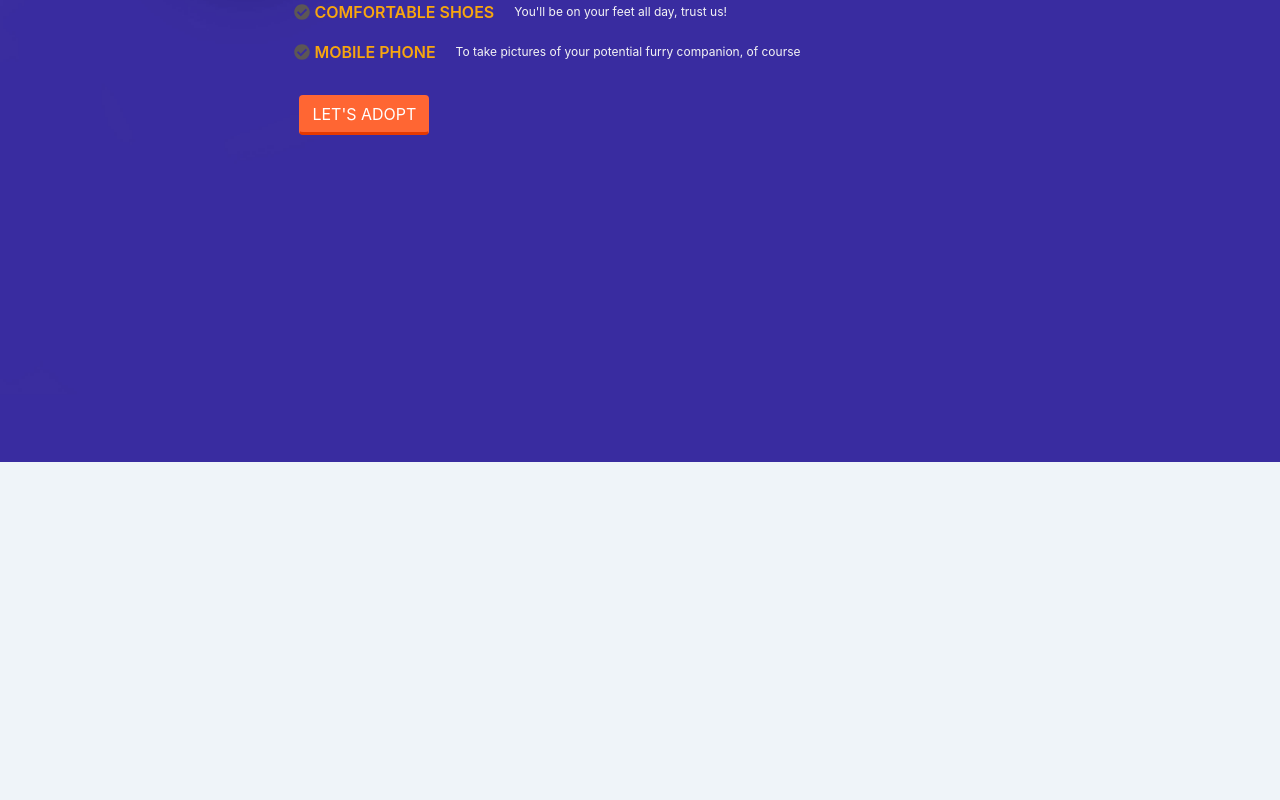
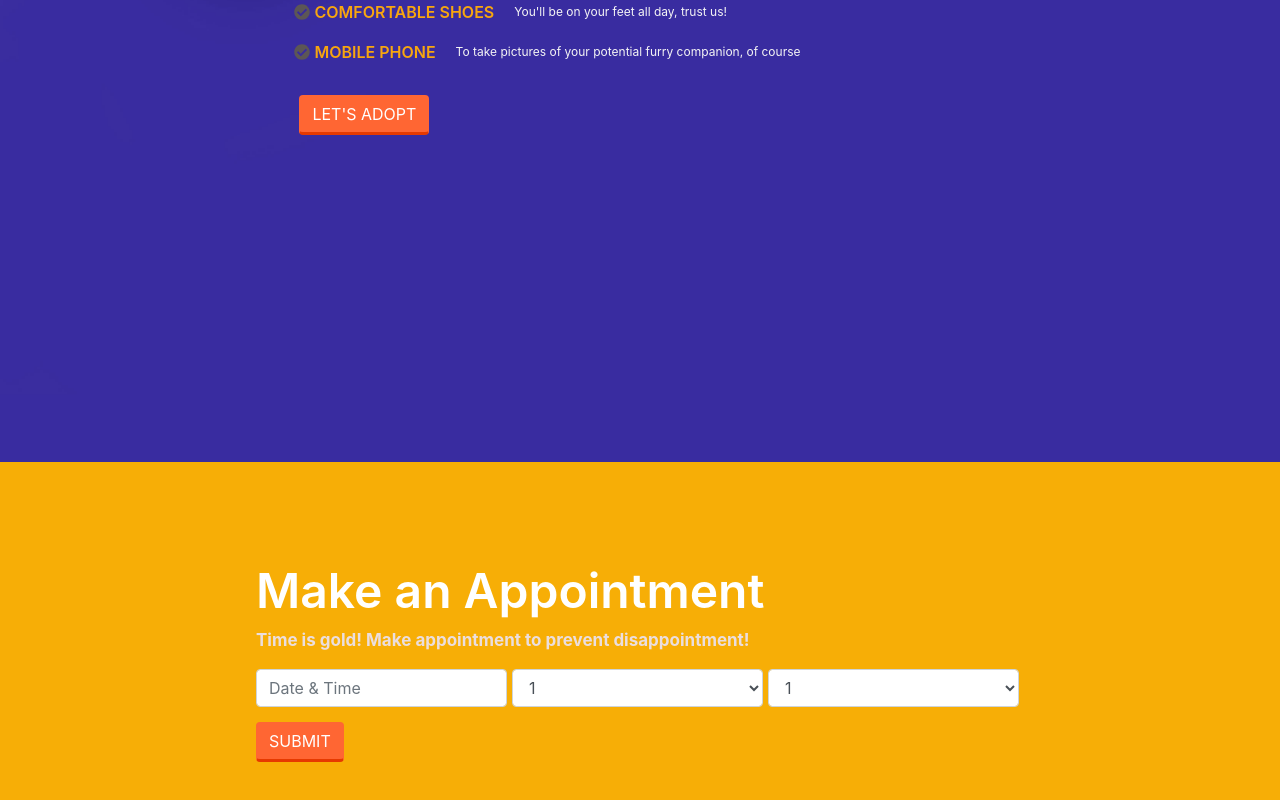
Before and after one commit to earlhansg/catastrophe, an Angular app: page / in a window 1280 px wide. Shown: the part 2456-3256 px from the top of the page. Before the commit the page ends 2918 px from the top, so only its background shows below. Built offline with nearby package versions, Linux system fonts and the light colour scheme.

Commit message:
#6 Make an Appointment Section

```diff
--- a/src/app/app.module.ts
+++ b/src/app/app.module.ts
@@ -7,6 +7,7 @@ import { HeaderComponent } from './root/components/header/header.component';
 import { HeroesComponent } from './root/components/heroes/heroes.component';
 import { HallComponent } from './root/components/hall/hall.component';
 import { AdoptingComponent } from './root/components/adopting/adopting.component';
+import { AppointmentComponent } from './root/components/appointment/appointment.component';
 
 import { FontAwesomeModule } from '@fortawesome/angular-fontawesome';
 
@@ -17,7 +18,8 @@ import { FontAwesomeModule } from '@fortawesome/angular-fontawesome';
     HeaderComponent,
     HeroesComponent,
     HallComponent,
-    AdoptingComponent
+    AdoptingComponent,
+    AppointmentComponent
   ],
   imports: [
     BrowserModule,
--- /dev/null
+++ b/src/app/root/components/appointment/appointment.component.html
@@ -0,0 +1,30 @@
+<div class="wrapper">
+    <div class="appointment">
+        <h5>Make an Appointment</h5>
+        <p>Time is gold! Make appointment to prevent disappointment!</p>
+        <div class="appointment__form d-flex flex-row">
+                <div class="appointment__form-date">
+                    <input type="text" placeholder="Date & Time" class="form-control" id="date">
+                </div>
+                <div class="appointment__form-state">
+                    <select placeholder="State" class="form-control" id="state">
+                        <option>1</option>
+                        <option>2</option>
+                        <option>3</option>
+                        <option>4</option>
+                    </select>
+                </div>
+
+                <div class="appointment__form-branch">
+                        <select placeholder="Branch name" class="form-control" id="branch">
+                            <option>1</option>
+                            <option>2</option>
+                            <option>3</option>
+                            <option>4</option>
+                        </select>
+                </div>
+        </div>
+
+    <button class="btn">submit</button>
+    </div>
+</div>
--- /dev/null
+++ b/src/app/root/components/appointment/appointment.component.scss
@@ -0,0 +1,40 @@
+@import '../../../../assets/styles/utils/function';
+
+.wrapper {
+    background-color: rgb(247, 174, 6);
+    width: 100%;
+    height: 95%;
+    position: relative;
+}
+
+.appointment {
+    margin: 0 20% 0 20%;
+    padding-top: 100px;
+    h5 {
+        font-size: 48px;
+        font-weight: 600;
+        color: white;
+    }
+    p {
+        font-size: 17px;
+        color: rgb(235, 222, 222);
+        font-weight: bolder;
+    }
+
+    button {
+        color: white;
+        text-transform: uppercase;
+        background-color: #ff6633;
+        border-bottom: 3px solid #e63900;
+        margin-top: 15px;
+    }
+}
+
+
+
+.appointment__form {
+    &-date, &-state, &-branch {
+        width: 33%;
+        margin-right: 5px;
+    }
+}
--- a/src/app/root/container/app.component.html
+++ b/src/app/root/container/app.component.html
@@ -2,3 +2,4 @@
 <app-heroes></app-heroes>
 <app-hall></app-hall>
 <app-adopting></app-adopting>
+<app-appointment></app-appointment>
```
Also changed, not shown: src/app/root/components/appointment/appointment.component.ts (added, +8 -0 lines).
